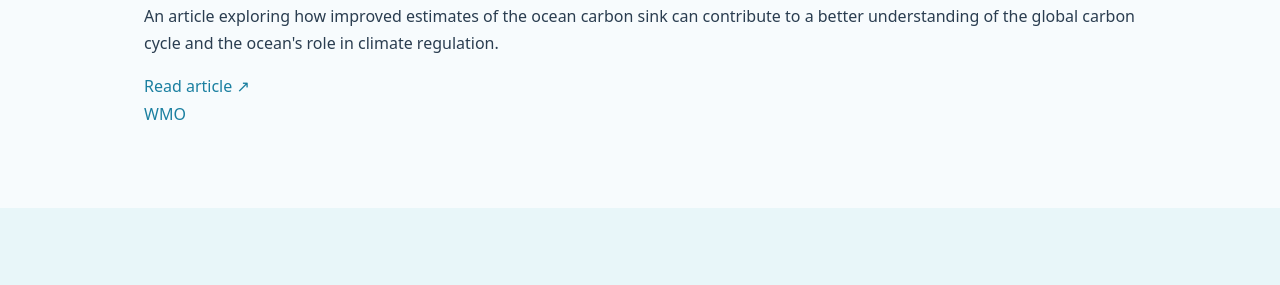
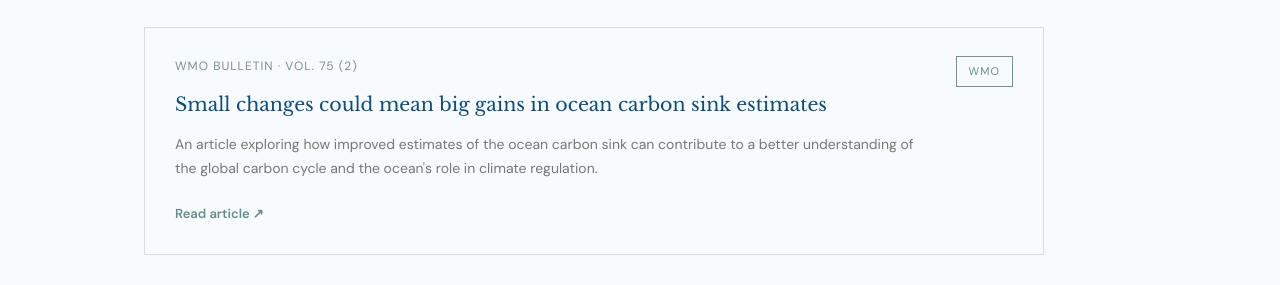
Before and after one commit to socom-program/socomv2, a plain HTML site: page events.html in a window 1280 px wide. Shown: the part 263-548 px from the top of the page. Drawn offline with nearby package versions, Linux system fonts and the light colour scheme.

Commit message:
Update style.css

```diff
--- a/css/style.css
+++ b/css/style.css
@@ -1153,3 +1153,92 @@ footer {
 .logo-zoom {
   transform: scale(1.9);
 }
+
+
+/* MEDIA SECTION */
+
+#media {
+  padding: 80px 0;
+}
+
+.media-container {
+  margin-top: 35px;
+  max-width: 900px;
+}
+
+.media-card {
+  display: flex;
+  justify-content: space-between;
+  align-items: flex-start;
+  gap: 30px;
+  padding: 28px 30px;
+  border: 1px solid rgba(0, 0, 0, 0.12);
+  text-decoration: none;
+  color: inherit;
+  transition: all 0.3s ease;
+  background: transparent;
+}
+
+.media-card:hover {
+  border-color: #6b9b99;
+  transform: translateY(-3px);
+  text-decoration: none;
+  color: inherit;
+}
+
+.media-content {
+  flex: 1;
+}
+
+.media-source {
+  display: block;
+  font-family: 'DM Sans', sans-serif;
+  font-size: 12px;
+  letter-spacing: 1px;
+  text-transform: uppercase;
+  color: #79918f;
+  margin-bottom: 14px;
+}
+
+.media-card h3 {
+  font-family: 'Libre Baskerville', serif;
+  font-size: 19px;
+  line-height: 1.5;
+  margin-bottom: 14px;
+}
+
+.media-card p {
+  font-family: 'DM Sans', sans-serif;
+  font-size: 14px;
+  line-height: 1.7;
+  color: #777;
+  margin-bottom: 18px;
+}
+
+.media-link {
+  font-family: 'DM Sans', sans-serif;
+  font-size: 13px;
+  font-weight: 600;
+  color: #668d8b;
+}
+
+.media-tag {
+  font-family: 'DM Sans', sans-serif;
+  font-size: 11px;
+  letter-spacing: 1px;
+  padding: 5px 12px;
+  border: 1px solid #79918f;
+  color: #668d8b;
+  white-space: nowrap;
+}
+
+@media (max-width: 600px) {
+  .media-card {
+    padding: 22px;
+    gap: 15px;
+  }
+
+  .media-card h3 {
+    font-size: 16px;
+  }
+}
```
